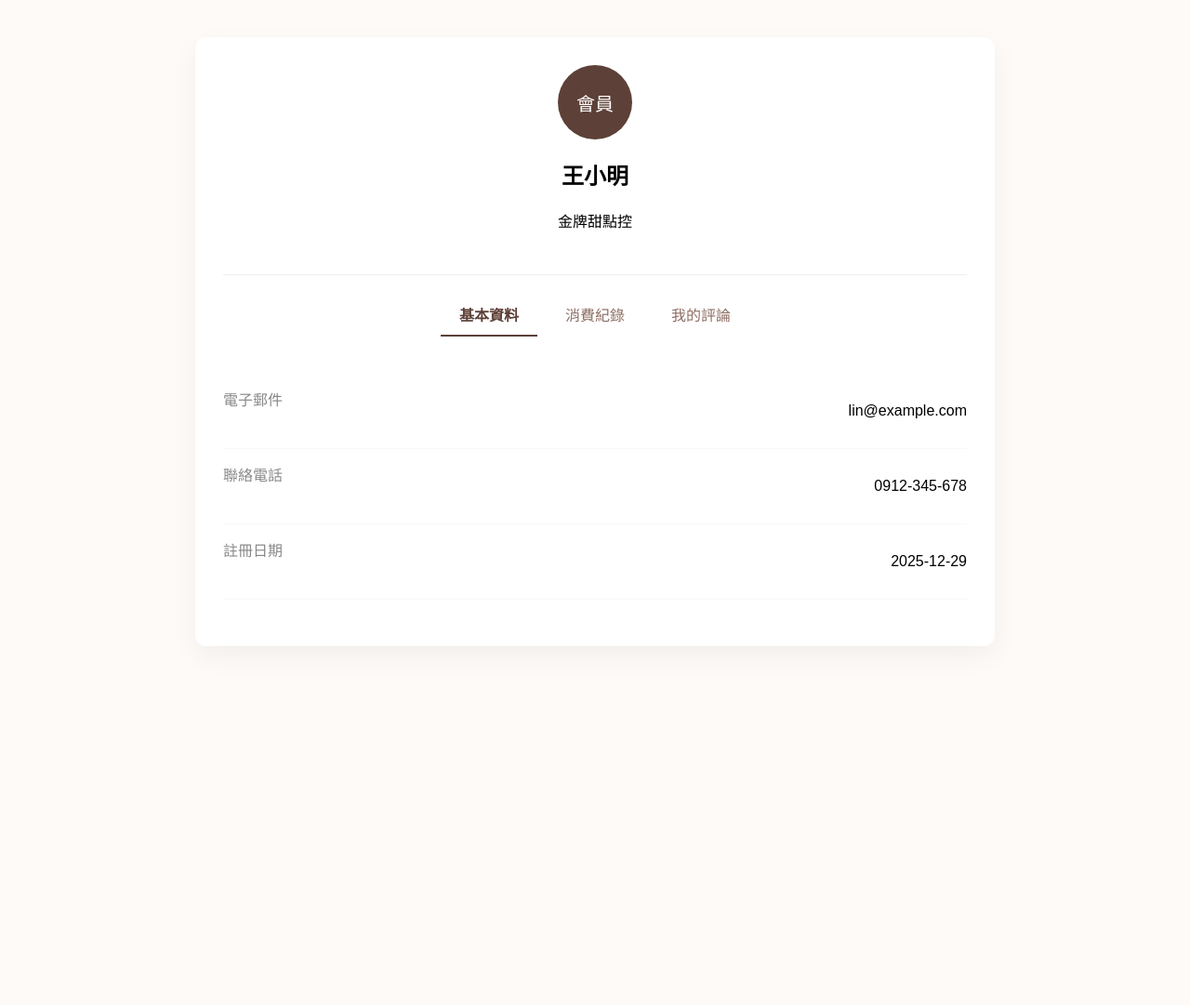
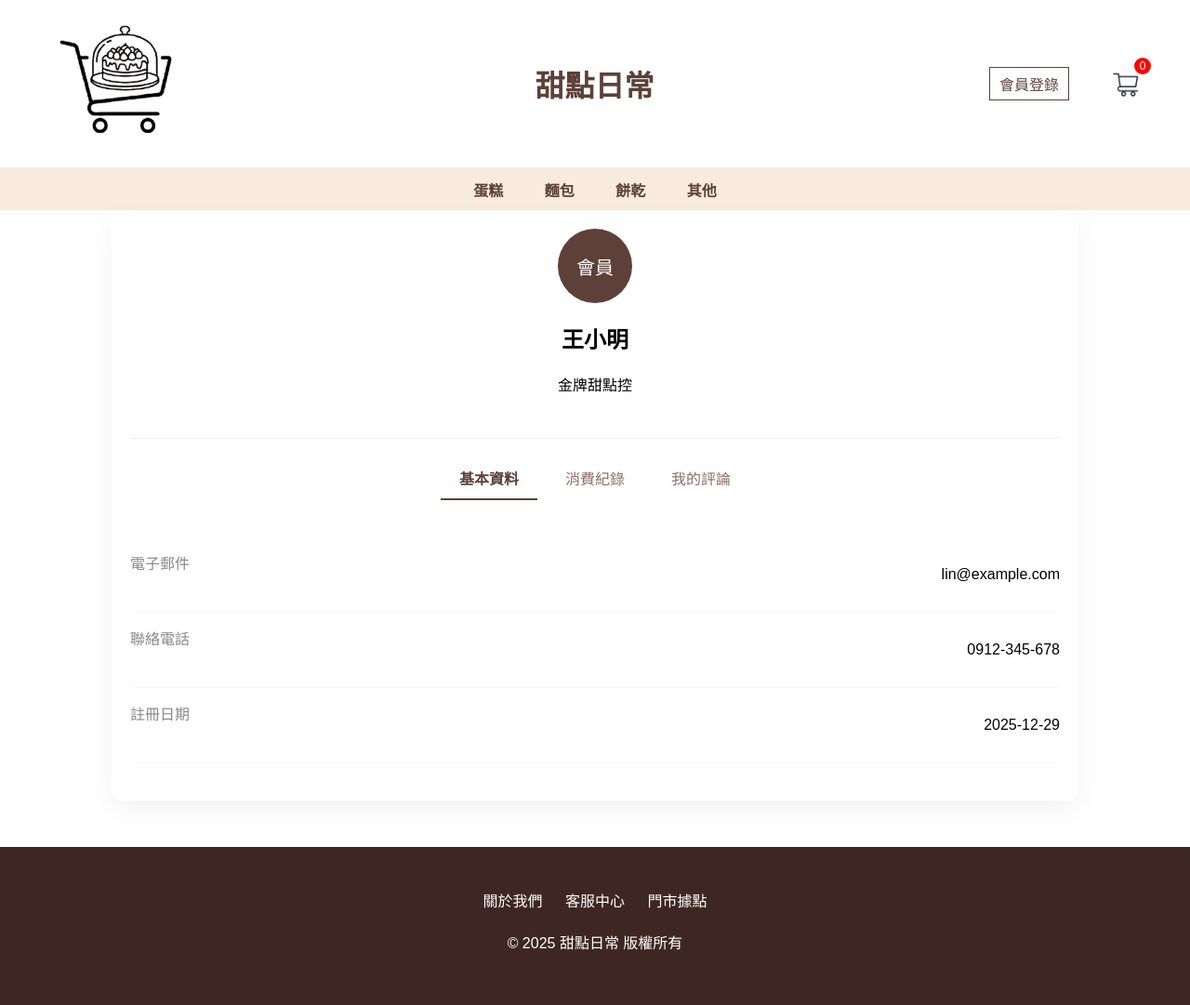
Before and after one commit to Morris0225/FinialExam, a plain HTML site: page FE/pages/profile.html in a window 1280 px wide. Shown: the whole page at 93% size. Before the commit the page ends 800 px from the top, so only its background shows below. Drawn offline with nearby package versions, Linux system fonts and the light colour scheme.

Commit message:
Add navigation and footer to profile page

```diff
--- a/FE/pages/profile.html
+++ b/FE/pages/profile.html
@@ -5,8 +5,35 @@
     <meta name="viewport" content="width=device-width, initial-scale=1.0">
     <title>會員中心 | 一頁式設計</title>
     <link rel="stylesheet" href="../assets/css/profile.css">
+    <link rel="stylesheet" href="../assets/css/nm.css">
 </head>
 <body>
+
+    <header class="main-header">
+        <a href="index.html" class="logo-link">
+            <img src="../assets/image/Logo.png" alt="甜點店 LOGO" class="logo-img">
+        </a>
+        <h1>甜點日常</h1>
+        <nav class="user-nav">
+            <a href="login.html" class="login-btn">會員登錄</a>
+            <div class="cart-wrapper">
+                <a href="../pages/SC.html">
+                    <img src="../assets/image/sc.jpg" class="cart-icon" alt="購物車">
+                </a>
+                <span class="cart-count">0</span>
+            </div>
+        </nav>
+    </header>
+
+    <nav class="category-nav">
+        <ul>
+            <li><a href="cake.html">蛋糕</a> </li>
+            <li><a href="bread.html">麵包</a></li>
+            <li><a href="cookie.html">餅乾</a></li>
+            <li><a href="another.html">其他</a></li>
+        </ul>
+    </nav>
+
     <div class="container">
         <header class="profile-header">
             <div class="avatar-circle">會員</div>
@@ -69,5 +96,15 @@
             $(event.currentTarget).addClass('active');
         }
     </script>
+
+    <footer class="main-footer">
+        <div class="footer-content">
+            <a href="aboutus.html"><p>關於我們</p></a>
+            <a href="center.html"><p>客服中心 </p></a>
+            <a href="wherer.html"><p>門市據點</p></a>
+            <p>© 2025 甜點日常 版權所有</p>
+        </div>
+    </footer>
+
 </body>
 </html>
```
